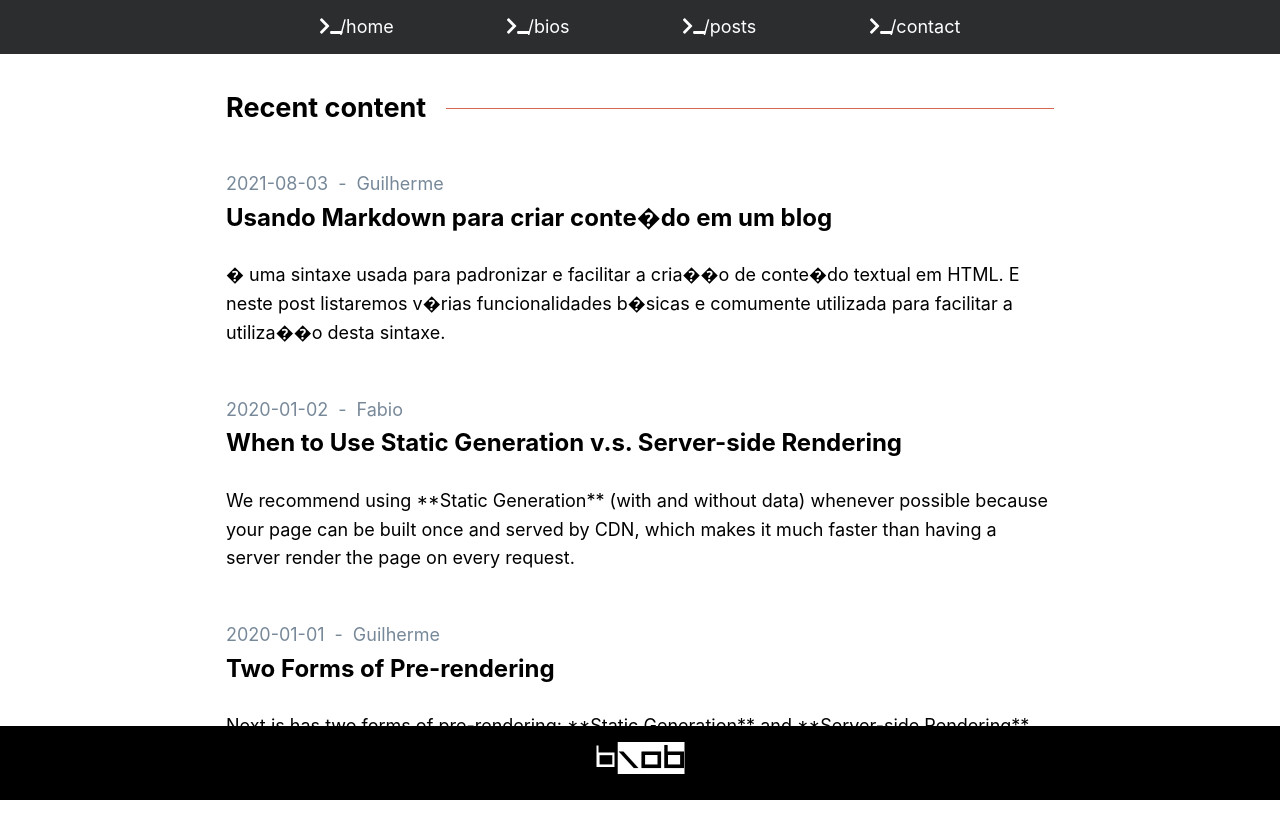
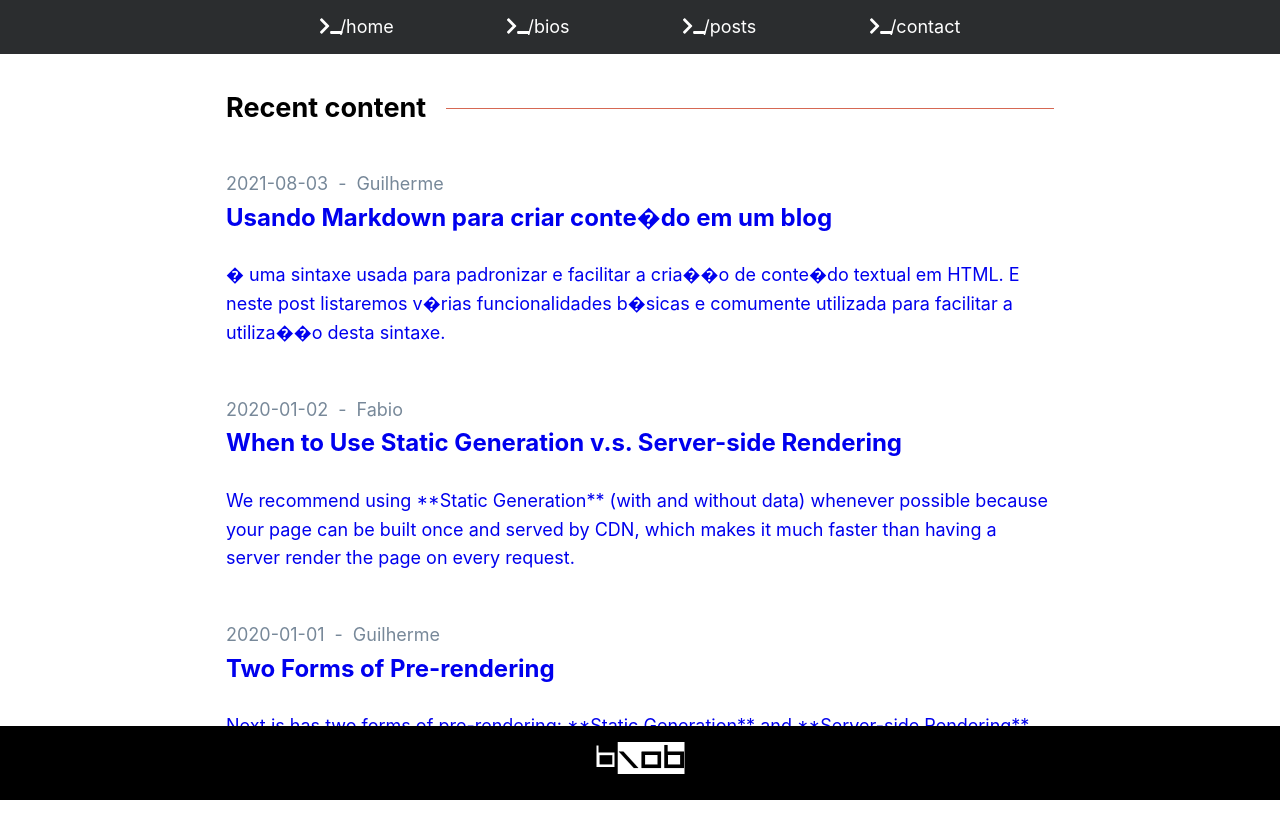
Before and after one commit to Fabiomartinsp94/blob, a Next.js app: page /posts in a window 1280 px wide. Shown: the top 838 px of the page. Built offline with nearby package versions, Linux system fonts and the light colour scheme.

Commit message:
Update index.js

```diff
--- a/pages/posts/index.js
+++ b/pages/posts/index.js
@@ -16,7 +16,9 @@ export default function Posts({ allPostsData }) {
           {allPostsData.map(({ id, date, title, author, description }) => (
             <li>
               <Link className={utilStyles.withLink} href={`/posts/${id}`}>
-                <Post date={date} title={title} author={author} description={description} key={id}></Post>
+                <a>
+                  <Post date={date} title={title} author={author} description={description} key={id}></Post>
+                </a>
               </Link>
             </li>
           ))}
```
